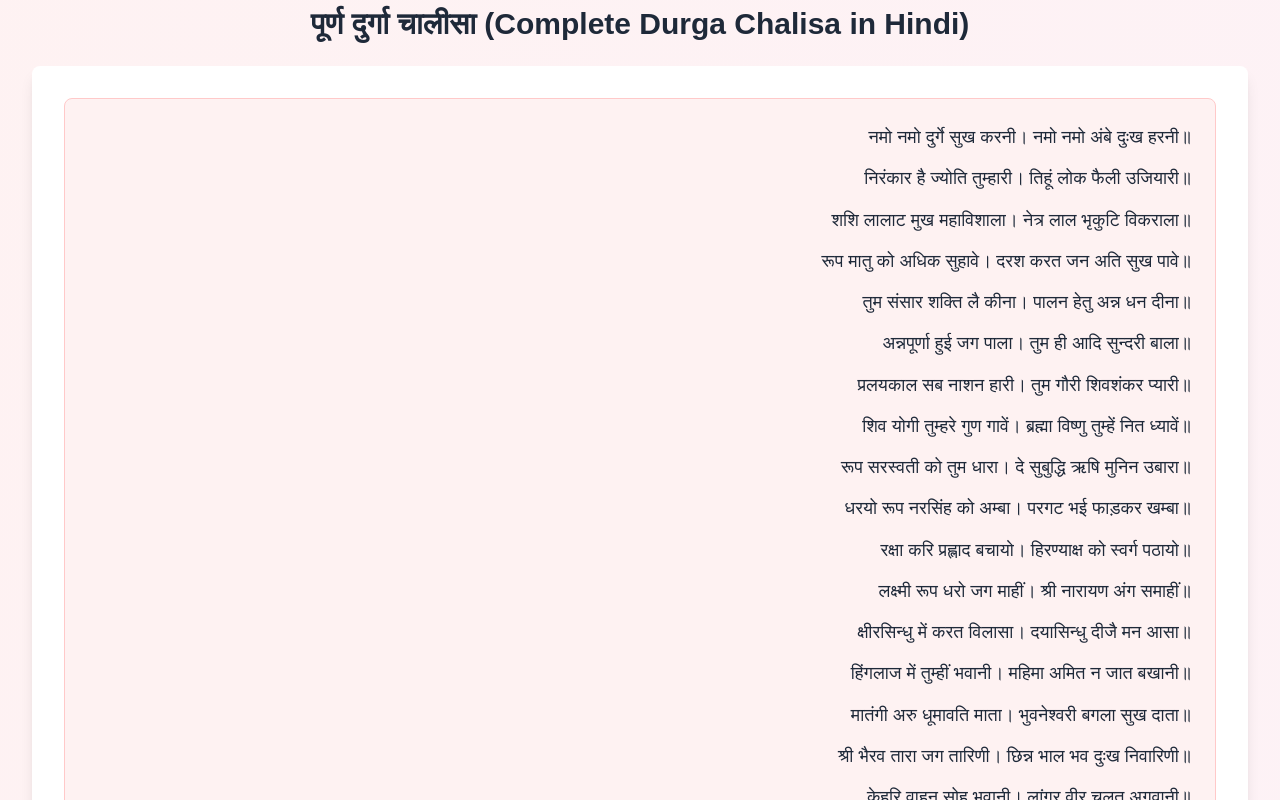
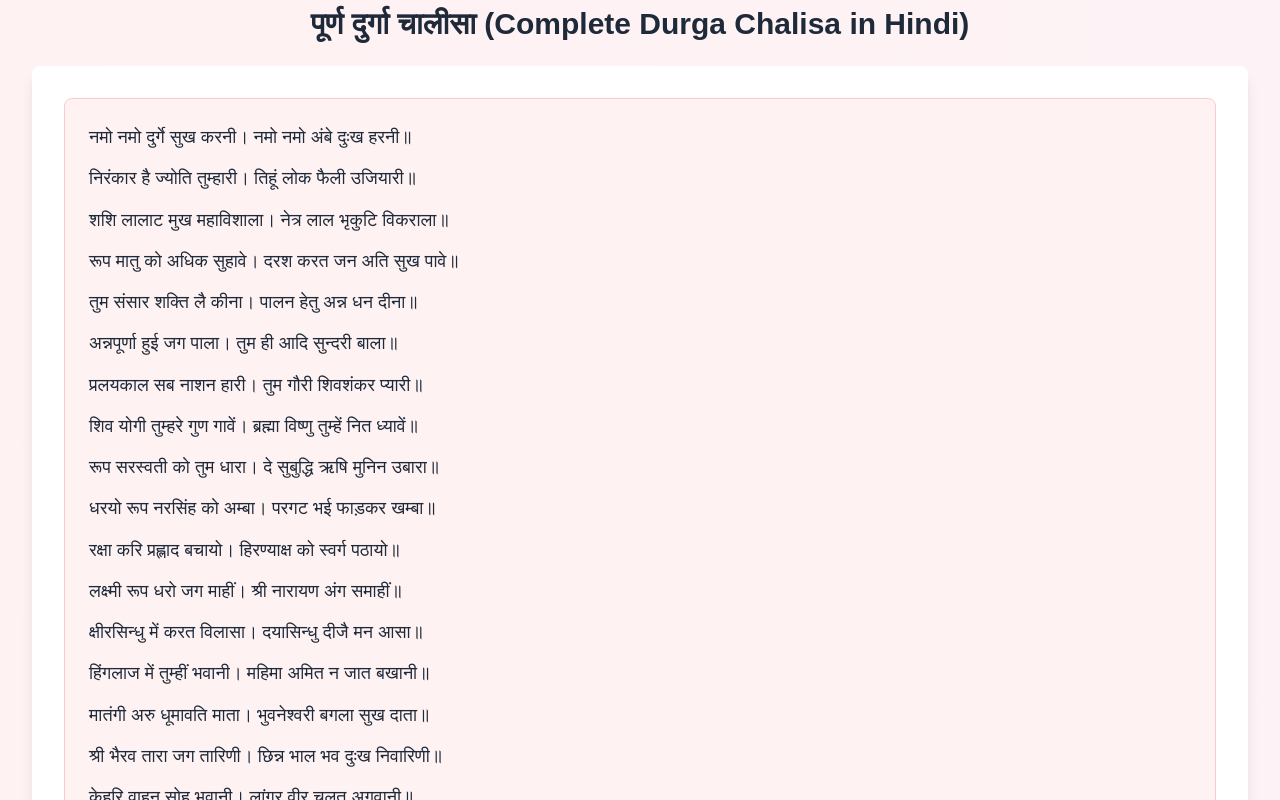
Before and after one commit to shashimishra89-cloud/bhajans-website, a Next.js app in the folder bhakti-app/: page /chalisas/durga-chalisa in a window 1280 px wide. Shown: the part 1080-1880 px from the top of the page. Built offline with nearby package versions, Linux system fonts and the light colour scheme.

Commit message:
updating the chalisa

```diff
--- a/bhakti-app/src/app/chalisas/durga-chalisa/page.tsx
+++ b/bhakti-app/src/app/chalisas/durga-chalisa/page.tsx
@@ -366,7 +366,7 @@ const DurgaChalisaPage = () => {
           </h2>
           <div className="bg-white rounded-lg shadow-lg p-8">
             <div className="bg-red-50 rounded-lg p-6 border border-red-200">
-              <div className="space-y-3 text-right">
+              <div className="space-y-3 text-left">
                 {chalisaData.lyrics.hindi.map((verse, index) => (
                   <div key={index} className="text-lg text-gray-800 leading-relaxed">
                     {verse}
--- a/bhakti-app/src/app/chalisas/hanuman-chalisa/page.tsx
+++ b/bhakti-app/src/app/chalisas/hanuman-chalisa/page.tsx
@@ -173,7 +173,7 @@ export default function HanumanChalisaPage() {
           </h2>
           <div className="bg-white rounded-lg shadow-lg p-8">
             <div className="bg-orange-50 rounded-lg p-6 border border-orange-200">
-              <div className="space-y-3 text-right">
+              <div className="space-y-3 text-left">
                 {chalisaData.lyrics.hindi.map((verse, index) => (
                   <div key={index} className="text-lg text-gray-800 leading-relaxed">
                     {verse}
--- a/bhakti-app/src/app/chalisas/shiva-chalisa/page.tsx
+++ b/bhakti-app/src/app/chalisas/shiva-chalisa/page.tsx
@@ -366,7 +366,7 @@ const ShivaChalisaPage = () => {
           </h2>
           <div className="bg-white rounded-lg shadow-lg p-8">
             <div className="bg-blue-50 rounded-lg p-6 border border-blue-200">
-              <div className="space-y-3 text-right">
+              <div className="space-y-3 text-left">
                 {chalisaData.lyrics.hindi.map((verse, index) => (
                   <div key={index} className="text-lg text-gray-800 leading-relaxed">
                     {verse}
```
